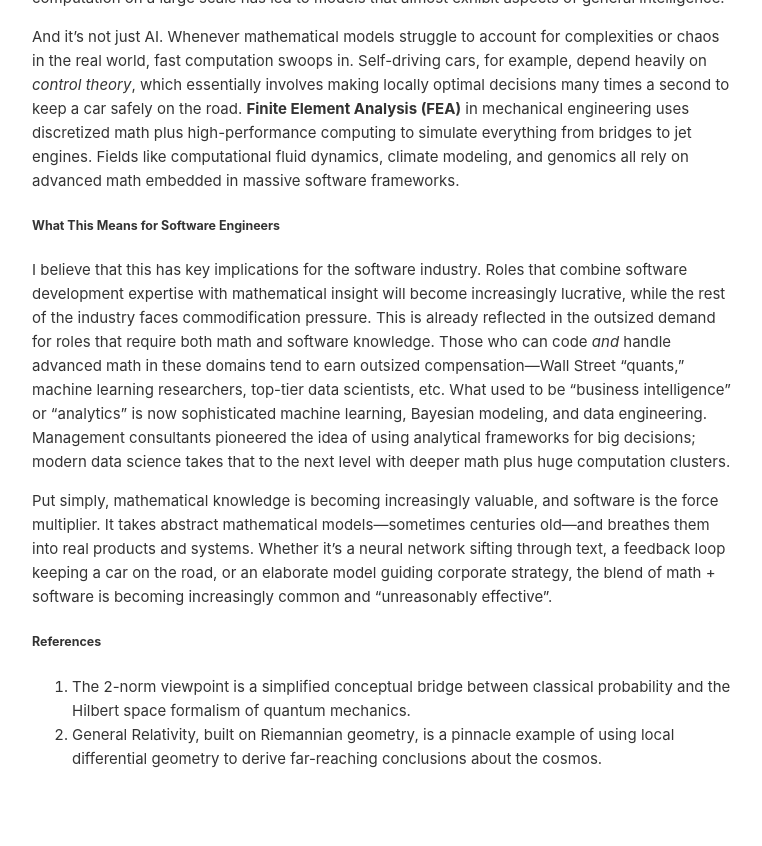
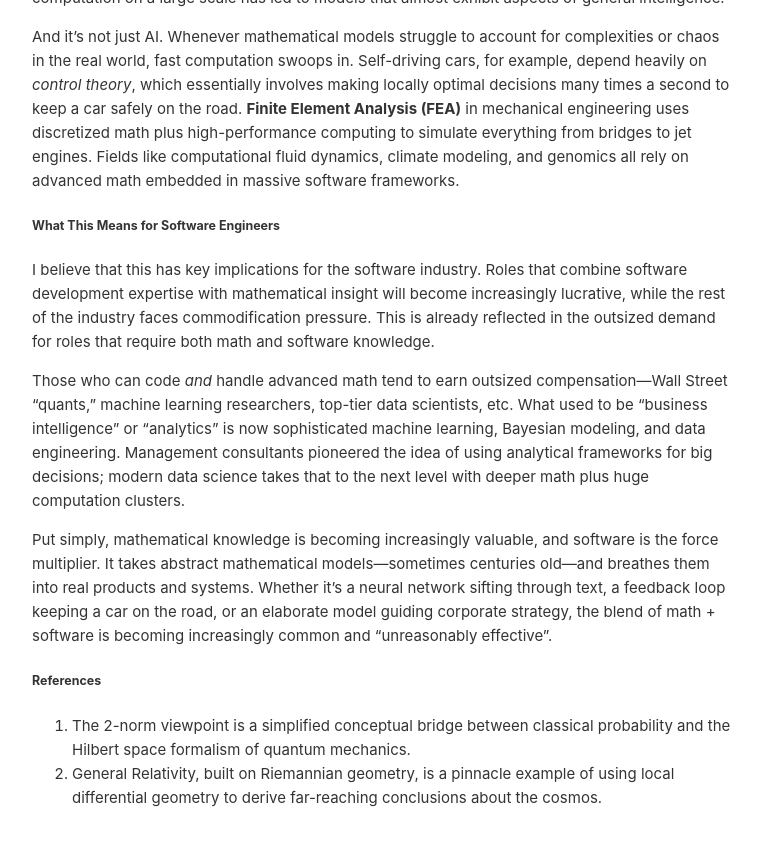
Before and after one commit to mfaizan/mfaizan.github.io, a Jekyll site: the page built from _posts/2025-02-21-math.markdown, in a window 1280 px wide and 900 px high, scrolled down 1398 px. Shown: the top 846 px of the window, without its empty margins (258-1020 px from the left). Built offline with Jekyll 4.4.1, drawn with Linux system fonts in a browser that asks for light colours.

Commit message:
Update 2025-02-21-math.markdown

```diff
--- a/_posts/2025-02-21-math.markdown
+++ b/_posts/2025-02-21-math.markdown
@@ -38,7 +38,9 @@ And it’s not just AI. Whenever mathematical models struggle to account for com
 
 ##### What This Means for Software Engineers
 
-I believe that this has key implications for the software industry. Roles that combine software development expertise with mathematical insight will become increasingly lucrative, while the rest of the industry faces commodification pressure. This is already reflected in the outsized demand for roles that require both math and software knowledge. Those who can code *and* handle advanced math in these domains tend to earn outsized compensation—Wall Street “quants,” machine learning researchers, top-tier data scientists, etc. What used to be “business intelligence” or “analytics” is now sophisticated machine learning, Bayesian modeling, and data engineering. Management consultants pioneered the idea of using analytical frameworks for big decisions; modern data science takes that to the next level with deeper math plus huge computation clusters.
+I believe that this has key implications for the software industry. Roles that combine software development expertise with mathematical insight will become increasingly lucrative, while the rest of the industry faces commodification pressure. This is already reflected in the outsized demand for roles that require both math and software knowledge.
+
+Those who can code *and* handle advanced math tend to earn outsized compensation—Wall Street “quants,” machine learning researchers, top-tier data scientists, etc. What used to be “business intelligence” or “analytics” is now sophisticated machine learning, Bayesian modeling, and data engineering. Management consultants pioneered the idea of using analytical frameworks for big decisions; modern data science takes that to the next level with deeper math plus huge computation clusters.
 
 Put simply, mathematical knowledge is becoming increasingly valuable, and software is the force multiplier. It takes abstract mathematical models—sometimes centuries old—and breathes them into real products and systems. Whether it’s a neural network sifting through text, a feedback loop keeping a car on the road, or an elaborate model guiding corporate strategy, the blend of math + software is becoming increasingly common and "unreasonably effective".
 
```
